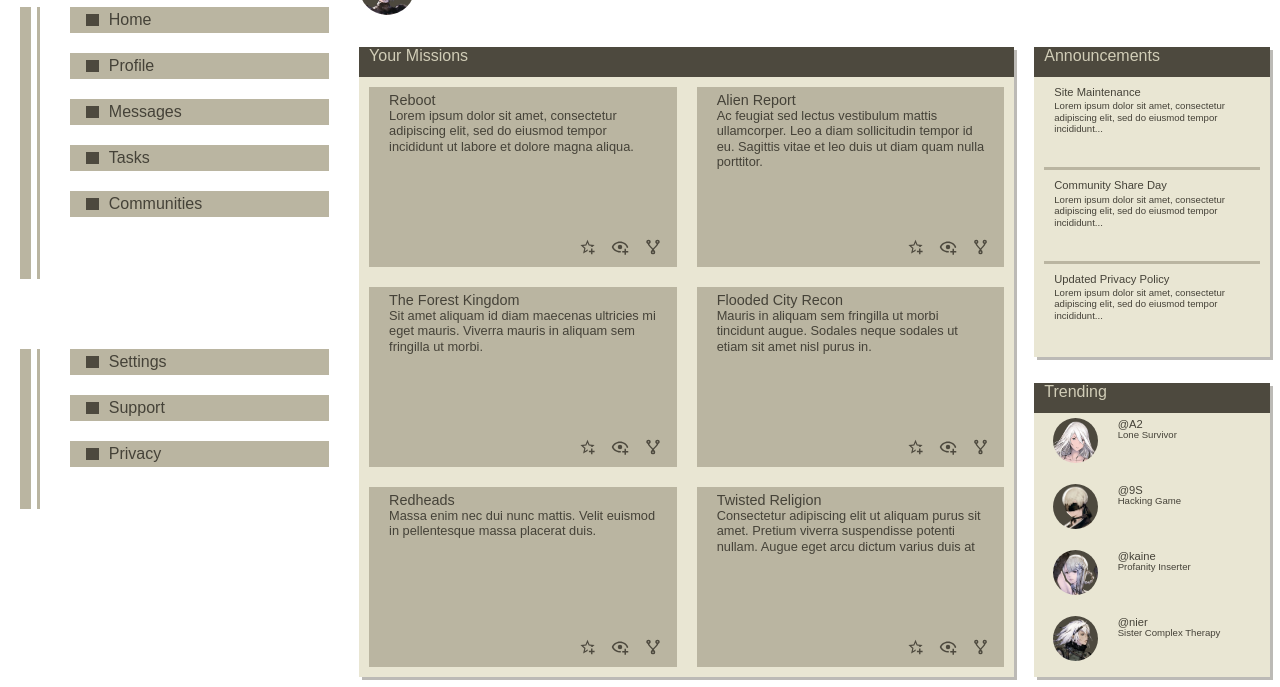
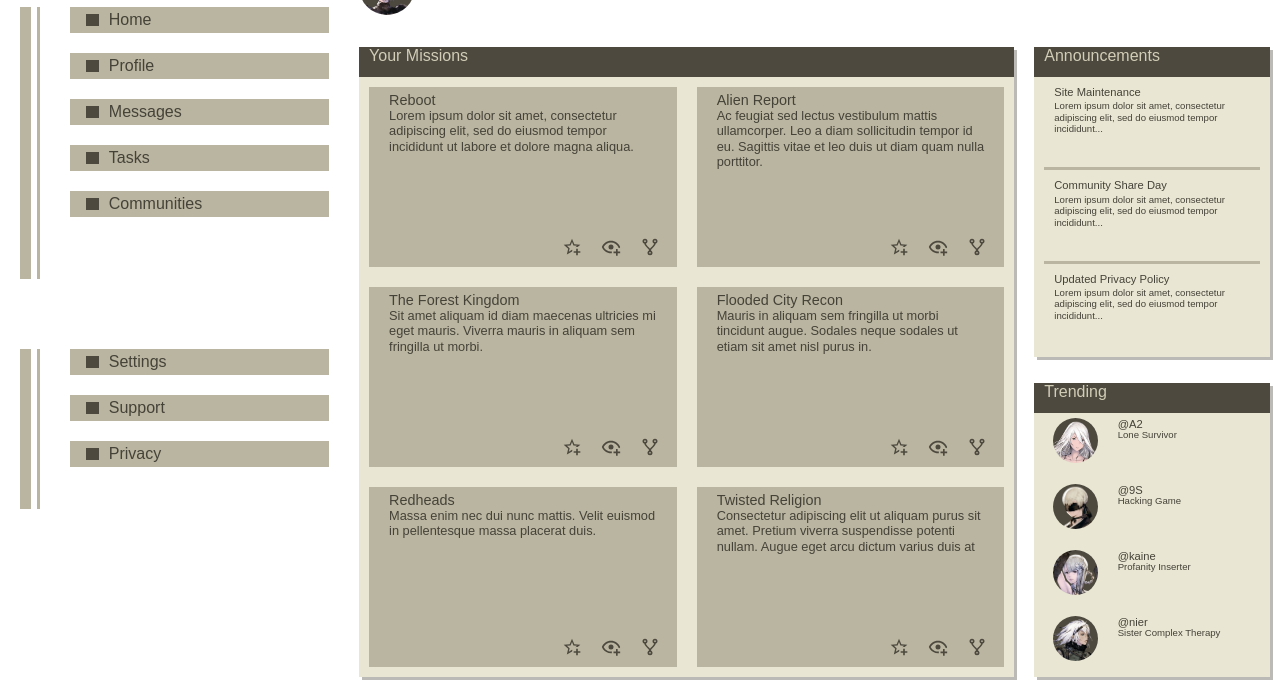
Before and after one commit to MuqAle/Admin-Dashboard, a plain HTML site: page index.html in a window 1280 px wide. Shown: the part 113-800 px from the top of the page. Drawn offline with Linux system fonts and the light colour scheme; a web font is replaced by a local one.

Commit message:
fix function sizing

```diff
--- a/css/style.css
+++ b/css/style.css
@@ -444,7 +444,7 @@ li .marker{
 }
 
 .function{
-    width: 1.1rem;
+    width: 1.5rem;
 }
 
 .main_container .right_side{
```
